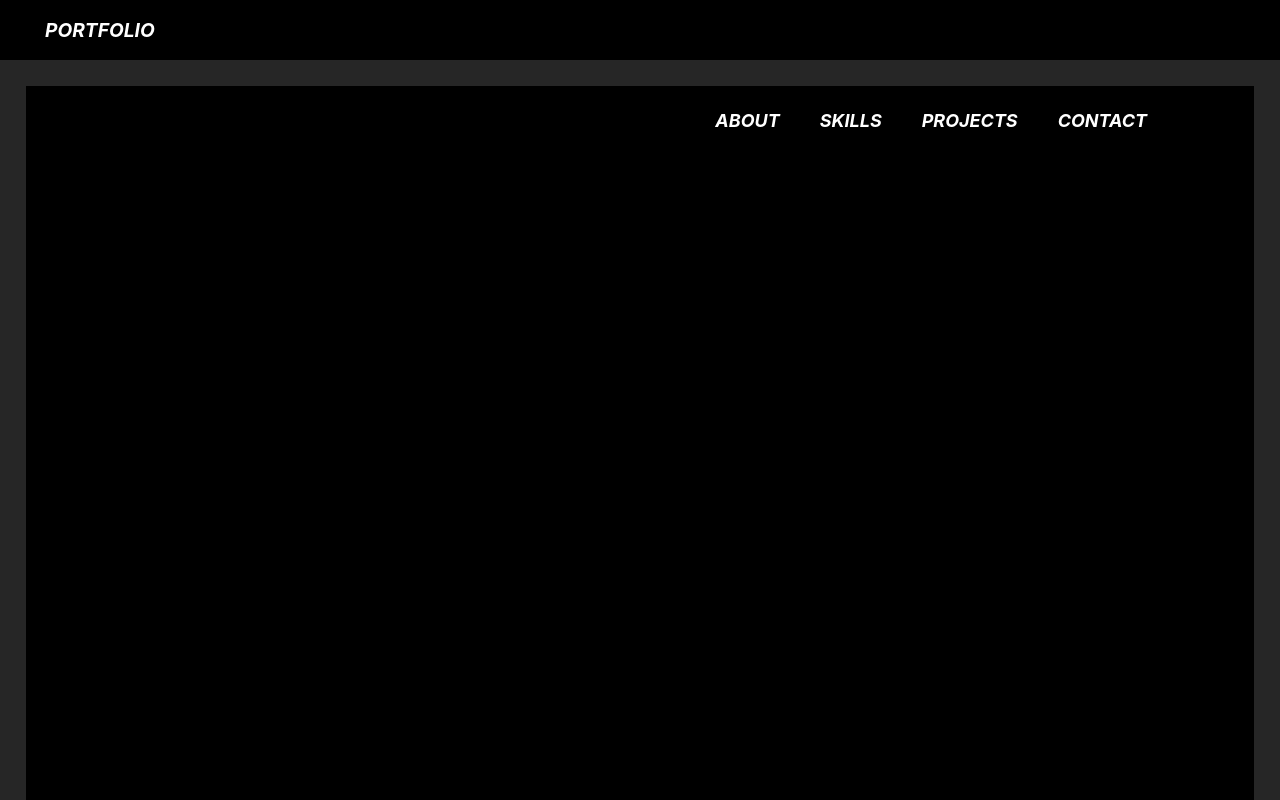
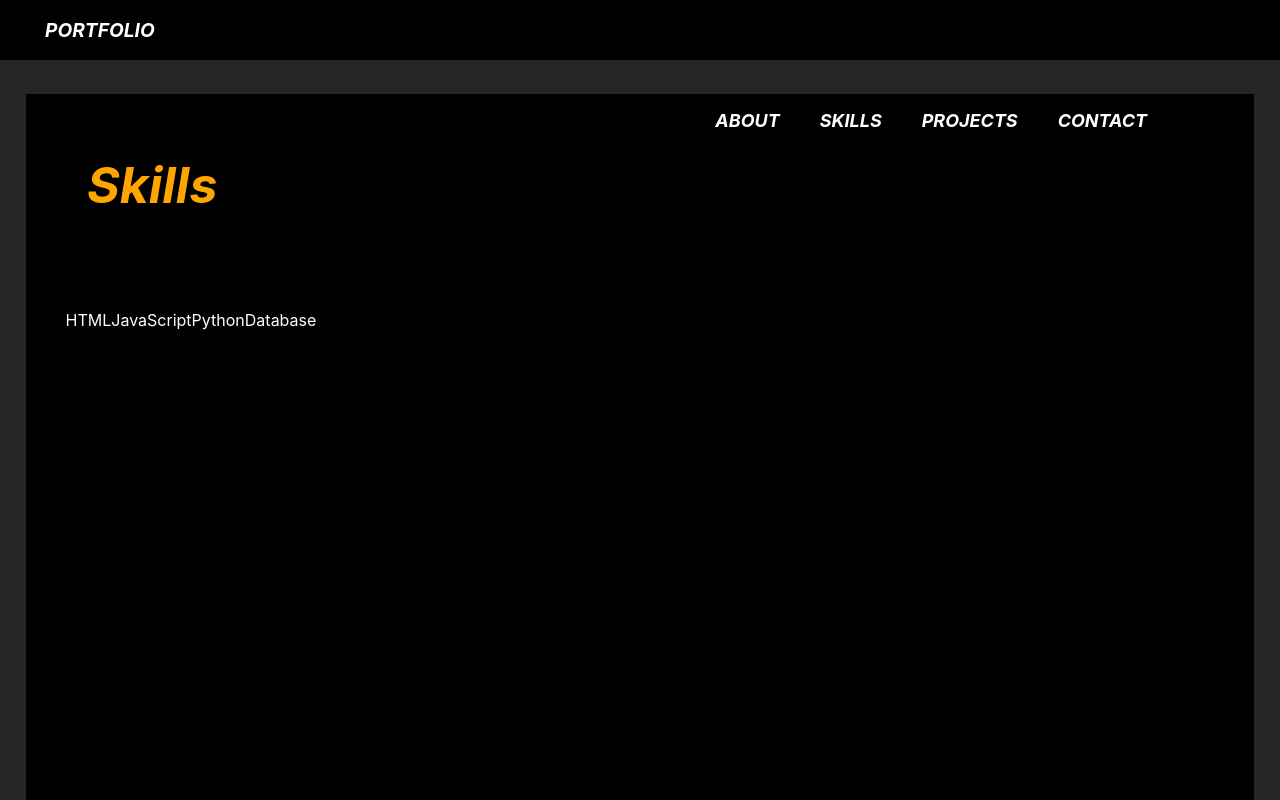
Before and after one commit to Danhayes3008/react-portfolio, a React (Create React App) app: page / in a window 1280 px wide. Shown: the top 800 px of the page. Built offline with nearby package versions, Linux system fonts and the light colour scheme.

Commit message:
imported the skills scss coding to my app files

```diff
--- a/src/styles/App.css
+++ b/src/styles/App.css
@@ -127,6 +127,32 @@ nav ul li {
   background-color: black;
 }
 
+.Skills-title {
+  padding: 5%;
+  font-size: 50px;
+  font-style: italic;
+  font-weight: bold;
+  color: orange;
+}
+
+.skill {
+  position: relative;
+  color: white;
+  list-style: none;
+  display: inline-block;
+}
+
+.skill-sub-list {
+  display: none;
+  list-style: none;
+  color: white;
+}
+
+.skill:hover .skill-sub-list {
+  display: inline-block;
+  color: white;
+}
+
 body {
   background-color: #262626;
   overflow: hidden;
```
Also changed, not shown: 1 other file (tests, documents, lock files or other folders).
